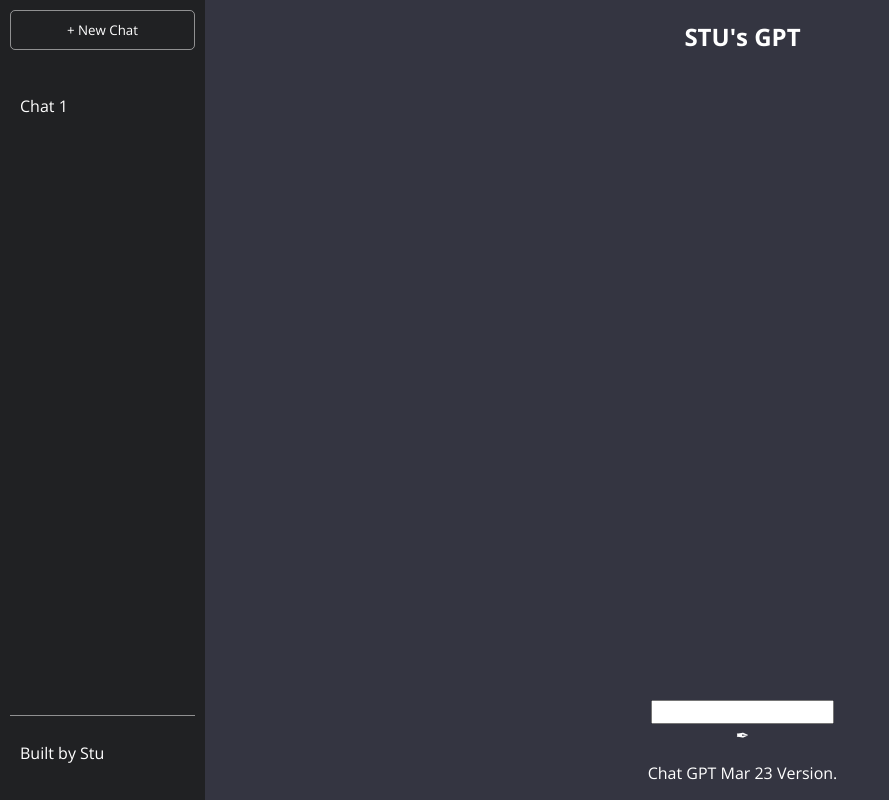
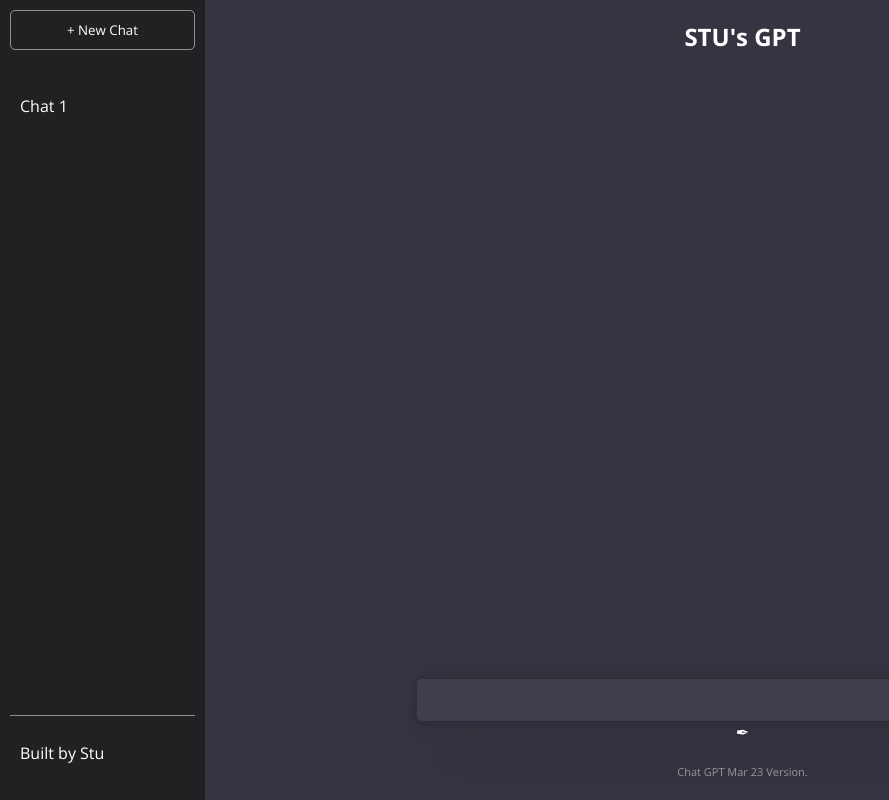
Before and after one commit to Cuthbert20/stu_gpt, a React (Create React App) app: page / in a window 1280 px wide. Shown: the whole page, without its empty margins (0-889 px from the left). Built offline with nearby package versions, Linux system fonts and the light colour scheme.

Commit message:
styling input

```diff
--- a/src/index.css
+++ b/src/index.css
@@ -59,3 +59,41 @@
   align-items: center;
   text-align: center;
 }
+
+.info {
+  color: rgba(255, 255, 255, 0.5);
+  font-size: 11px;
+  padding: 10px;
+}
+
+.bottom-section {
+  width: 100%;
+  display: flex;
+  flex-direction: column;
+  justify-content: center;
+  align-items: center;
+}
+
+.input-container {
+  position: relative;
+  width: 100%;
+  max-width: 650px;
+}
+
+input {
+  width: 100%;
+  border: none;
+  border-radius: 5px;
+  background-color: rgba(255, 255, 255, 0.05);
+  padding: 12px 15px;
+  box-shadow: rgba(0, 0, 0, 0.05) 0 54px 55px,
+  rgba(0, 0, 0, 0.05) 0 -12px 30px,
+  rgba(0, 0, 0, 0.05) 0 4px 6px,
+  rgba(0, 0, 0, 0.05) 0 12px 13px,
+  rgba(0, 0, 0, 0.09) 0 -3px 5px
+}
+
+input:focus {
+  outline: none;
+  cursor: pointer;
+}
```
